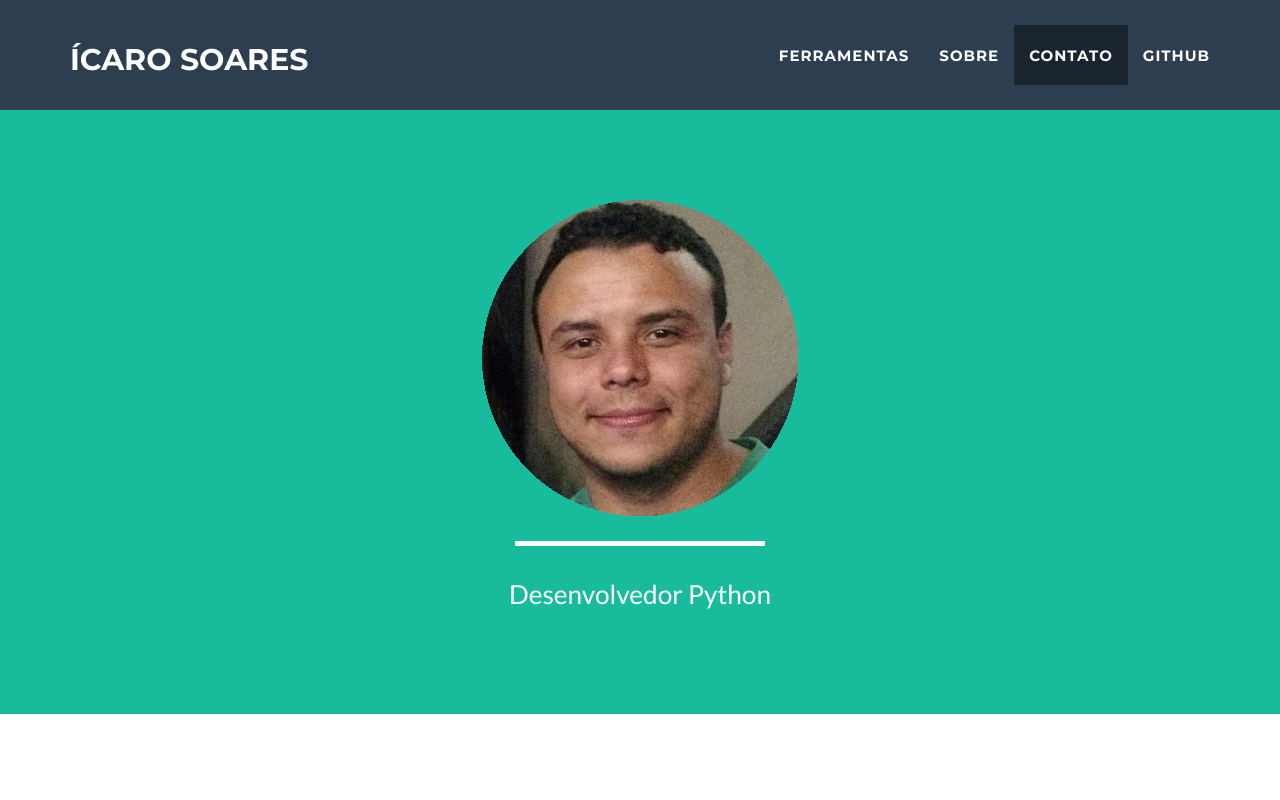
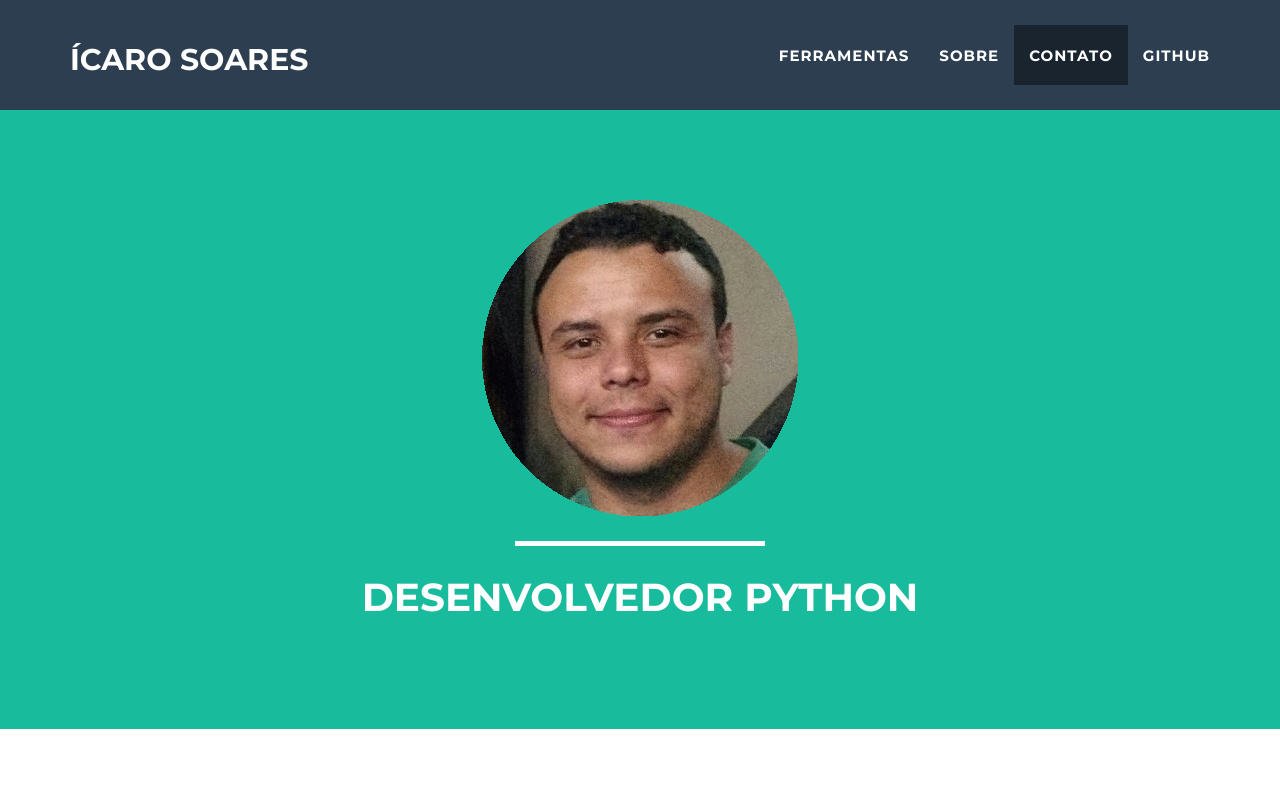
Before and after one commit to isouzasoares/isouzasoares.github.io, a plain HTML site: page index.html in a window 1280 px wide. Shown: the top 800 px of the page. Drawn offline with nearby package versions, Linux system fonts and the light colour scheme.

Commit message:
Alter font size

```diff
--- a/index.html
+++ b/index.html
@@ -81,7 +81,7 @@
                     <div class="intro-text">
                         <!--<span class="name">Desenvolvedor Web</span>-->
                         <hr class="star-light">
-                        <span class="skills">Desenvolvedor Python</span>
+                        <h1>Desenvolvedor Python</h1>
                     </div>
                 </div>
             </div>
```
